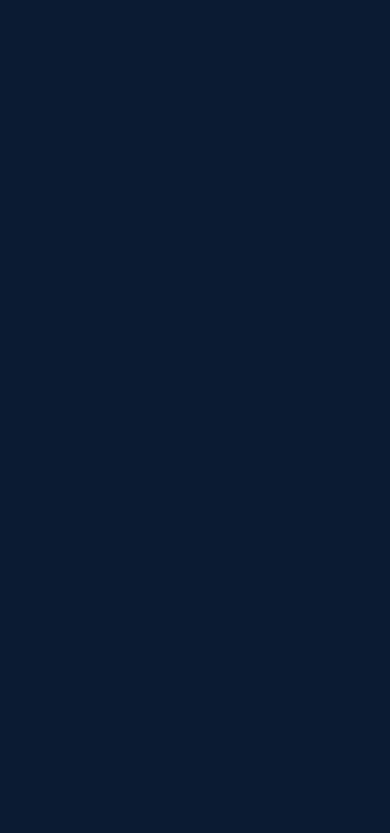
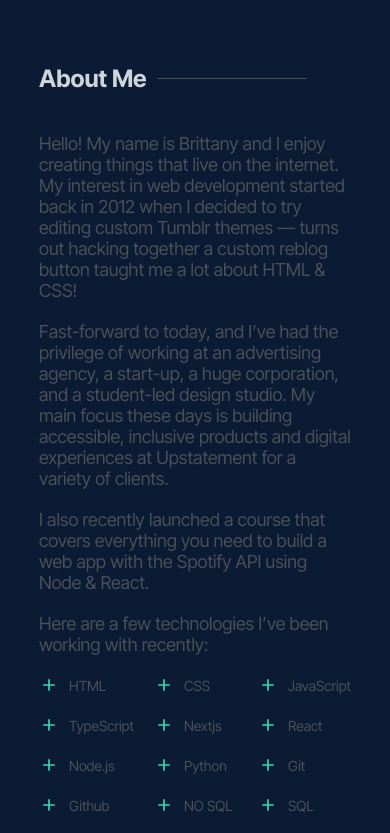
Before and after one commit to NiclasDev63/PortfolioWebsiteV2, a React (Create React App) app: page / in a window 390 px wide. Shown: the part 880-1713 px from the top of the page. Built offline with nearby package versions, Linux system fonts and the light colour scheme.

Commit message:
replaced useInView hook with scroll reveal

```diff
--- a/package.json
+++ b/package.json
@@ -17,6 +17,7 @@
     "react-icons": "^4.4.0",
     "react-scripts": "5.0.1",
     "react-transition-group": "^4.4.5",
+    "scrollreveal": "^4.0.9",
     "typescript": "^4.8.4",
     "web-vitals": "^2.1.4"
   },
@@ -45,6 +46,7 @@
     ]
   },
   "devDependencies": {
-    "@types/react-transition-group": "^4.4.5"
+    "@types/react-transition-group": "^4.4.5",
+    "@types/scrollreveal": "^0.0.8"
   }
 }
--- a/src/Sections/AboutMe/AboutMe.module.css
+++ b/src/Sections/AboutMe/AboutMe.module.css
@@ -1,7 +1,7 @@
-.AboutMesection {
+.AboutMeSection {
     margin: 10rem auto;
     width: min(90rem, 100vw);
-    height: 55rem;
+    height: 90rem;
     display: flex;
     flex-direction: column;
     align-items: flex-start;
@@ -86,15 +86,40 @@
     mix-blend-mode: normal;
 }
 
+.skillsContainer {
+    display: grid;
+    align-content: center;
+    grid-template-columns: repeat(3, 1fr);
+    grid-gap: 2rem;
+}
+
+.skillContainer {
+    display: flex;
+    align-items: center;
+    gap: 1rem;
+}
+
+.skillIcon {
+    height: 2rem;
+    width: 2rem;
+    color: var(--color-highlight)
+}
+
+.skill {
+    font-size: var(--font-size-3);
+    color: var(--font-color-paragraph)
+}
+
+
 @media screen and (max-width: 1200px) {
-    .AboutMesection {
+    .AboutMeSection {
         width: 100%;
     }
 
 }
 
 @media screen and (max-width: 768px) {
-    .AboutMesection {
+    .AboutMeSection {
         height: 100%;
         gap: 4rem;
     }
@@ -113,6 +138,9 @@
 }
 
 @media screen and (max-width: 480px) {
+    .AboutMeTitle {
+        font-size: var(--font-size-5);
+    }
 
     .imgContainer {
         position: relative;
@@ -121,11 +149,11 @@
     }
 
     .AboutMeTextContainer {
-        font-size: var(--font-size-3);
+        font-weight: var(--font-weight-400);
     }
 
     .bar {
-        width: 20rem;
+        width: 15rem;
     }
 
 }
--- a/src/Sections/AboutMe/AboutMe.tsx
+++ b/src/Sections/AboutMe/AboutMe.tsx
@@ -1,72 +1,80 @@
 import styles from "./AboutMe.module.css";
-import { CSSTransition } from "react-transition-group";
-import { useIsInView } from "../../hooks";
-import { useRef, useState } from "react";
+import { useEffect, useRef } from "react";
 import "animate.css";
+import ScrollReveal from "scrollreveal";
+import { BiPlus } from "react-icons/bi";
 
-const skills = ["HTML", "CSS", "JavaScript", "React", "TypeScript", "Node.js"];
+const skills = [
+  "HTML",
+  "CSS",
+  "JavaScript",
+  "TypeScript",
+  "Nextjs",
+  "React",
+  "Node.js",
+  "Python",
+  "Git",
+  "Github",
+  "NO SQL",
+  "SQL",
+];
+
 const AboutMe = () => {
-  const aboutMeRef = useRef<HTMLDivElement>(null);
-  const isInView = useIsInView(aboutMeRef);
-  const [isMounted, setIsMounted] = useState(false);
+  const aboutMeRef = useRef<HTMLElement | null>(null);
+
+  useEffect(() => {
+    if (aboutMeRef.current) {
+      ScrollReveal().reveal(aboutMeRef.current, {
+        origin: "bottom",
+        distance: "4rem",
+        easing: "linear",
+        delay: 200,
+        duration: 500,
+        viewFactor: 0.08,
+      });
+    }
+  }, []);
 
   return (
-    <CSSTransition
-      in={isInView && !isMounted}
-      appear={true}
-      timeout={0}
-      classNames={{
-        appear:
-          "animate__animated animate__fadeIn animate__delay-3s animate__slow",
-        appearActive:
-          "animate__animated animate__fadeIn animate__delay-3s animate__slow",
-        appearDone:
-          "animate__animated animate__fadeIn animate__delay-3s animate__slow",
-        enter:
-          "animate__animated animate__fadeIn animate__delay-3s animate__slow",
-        enterActive:
-          "animate__animated animate__fadeIn animate__delay-3s animate__slow",
-        enterDone:
-          "animate__animated animate__fadeIn animate__delay-3s animate__slow",
-      }}
-      addEndListener={(node, done) => {
-        node.addEventListener("animationend", () => setIsMounted(true));
-      }}
-    >
-      <section className={styles.AboutMesection} ref={aboutMeRef}>
-        {isInView && (
+    <section className={styles.AboutMeSection} ref={aboutMeRef}>
       <div className={styles.AboutMeTitleContainer}>
         <h1 className={styles.AboutMeTitle}>About Me</h1>
         <span className={styles.bar}></span>
       </div>
-        )}
-        {isInView && (
       <div className={styles.AboutMeContent}>
         <div className={styles.AboutMeTextContainer}>
           <p>
-                Hello! My name is Brittany and I enjoy creating things that live
-                on the internet. My interest in web development started back in
-                2012 when I decided to try editing custom Tumblr themes — turns
-                out hacking together a custom reblog button taught me a lot
-                about HTML & CSS!
+            Hello! My name is Brittany and I enjoy creating things that live on
+            the internet. My interest in web development started back in 2012
+            when I decided to try editing custom Tumblr themes — turns out
+            hacking together a custom reblog button taught me a lot about HTML &
+            CSS!
           </p>
 
           <p>
-                Fast-forward to today, and I’ve had the privilege of working at
-                an advertising agency, a start-up, a huge corporation, and a
+            Fast-forward to today, and I’ve had the privilege of working at an
+            advertising agency, a start-up, a huge corporation, and a
             student-led design studio. My main focus these days is building
             accessible, inclusive products and digital experiences at
             Upstatement for a variety of clients.
           </p>
 
           <p>
-                I also recently launched a course that covers everything you
-                need to build a web app with the Spotify API using Node & React.{" "}
+            I also recently launched a course that covers everything you need to
+            build a web app with the Spotify API using Node & React.{" "}
           </p>
 
-              <p>
-                Here are a few technologies I’ve been working with recently:
-              </p>
+          <p>Here are a few technologies I’ve been working with recently:</p>
+          <div className={styles.skillsContainer}>
+            {skills.map((skill) => (
+              <div className={styles.skillContainer}>
+                <BiPlus className={styles.skillIcon} />
+                <span className={styles.skill} key={skill}>
+                  {skill}
+                </span>
+              </div>
+            ))}
+          </div>
         </div>
         <div className={styles.imgContainer}>
           <div className={styles.backgroundBox}></div>
@@ -79,9 +87,7 @@ const AboutMe = () => {
           </div>
         </div>
       </div>
-        )}
     </section>
-    </CSSTransition>
   );
 };
 
--- a/src/Sections/Hero/Hero.module.css
+++ b/src/Sections/Hero/Hero.module.css
@@ -83,6 +83,7 @@
 
     .heroDescription {
         width: 100%;
+        font-weight: var(--font-weight-400);
     }
 
 
```
Also changed, not shown: 1 other file (tests, documents, lock files or other folders). Lines whose indentation alone changed are shown as unchanged.
